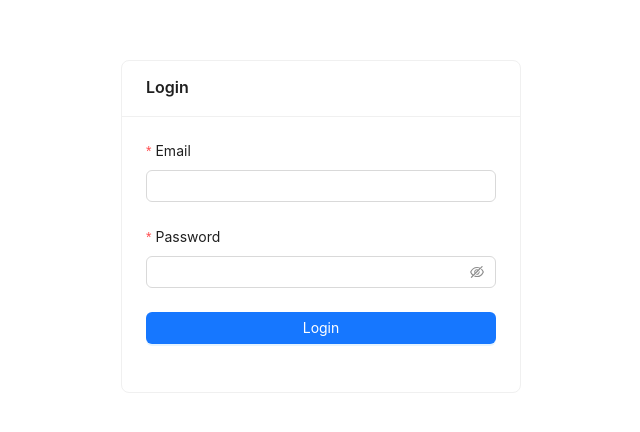
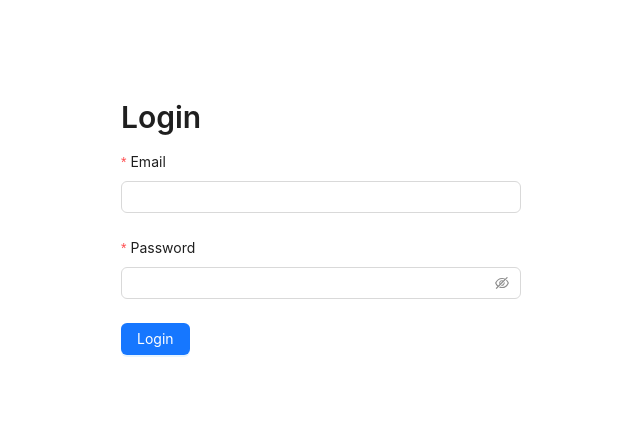
Before and after one commit to csgear/react-admin-portal, a React (Vite) app: page /login in a window 1280 px wide. Shown: the part 182-614 px from the top of the page, without its empty margins (319-959 px from the left). Built offline with nearby package versions, Linux system fonts and the light colour scheme.

Commit message:
- add navigation router - add logout code

```diff
--- a/src/pages/AdminLayout.jsx
+++ b/src/pages/AdminLayout.jsx
@@ -1,6 +1,7 @@
 import React from "react";
 import { Layout, Menu, Button } from "antd";
 import { UserOutlined } from "@ant-design/icons";
+import Cookies from "js-cookie";
 import { useNavigate, Outlet } from "react-router-dom";
 
 const { Header, Sider, Content } = Layout;
@@ -9,7 +10,7 @@ const AdminLayout = () => {
   const navigate = useNavigate();
 
   const handleLogout = () => {
-    // Add your logout logic here
+    Cookies.remove("auth_token");
     navigate("/login");
   };
 
--- a/src/pages/Login.jsx
+++ b/src/pages/Login.jsx
@@ -1,13 +1,17 @@
 // src/pages/Login.jsx
 import React, { useState } from "react";
-import { Form, Input, Button, Card, message } from "antd";
+import { Form, Input, Button, Typography, notification } from "antd";
 import axios from "axios";
 import Cookies from "js-cookie";
+import { useNavigate } from "react-router-dom";
+
+const { Title } = Typography;
 
 const Login = () => {
   const [loading, setLoading] = useState(false);
+  const navigate = useNavigate();
 
-  const handleLogin = async (values) => {
+  const handleSubmit = async (values) => {
     setLoading(true);
     try {
       const response = await axios.post(
@@ -15,16 +19,13 @@ const Login = () => {
         values
       );
       const { access_token } = response.data;
-
-      // Save the access_token in a cookie
       Cookies.set("auth_token", access_token);
-
-      message.success("Login successful!");
-      // Redirect to the desired page after login if needed
+      navigate("/admin/users");
     } catch (error) {
-      message.error(
-        error.response?.data?.message || "Login failed, please try again."
-      );
+      notification.error({
+        message: "Login Failed",
+        description: "Invalid email or password.",
+      });
     } finally {
       setLoading(false);
     }
@@ -39,36 +40,33 @@ const Login = () => {
         height: "100vh",
       }}
     >
-      <Card title="Login" style={{ width: 400 }}>
-        <Form
-          name="login_form"
-          initialValues={{ remember: true }}
-          onFinish={handleLogin}
-          layout="vertical"
-        >
+      <div style={{ width: 400 }}>
+        <Title level={2}>Login</Title>
+        <Form layout="vertical" onFinish={handleSubmit}>
           <Form.Item
+            name="email"
             label="Email"
-            name="email"
-            rules={[{ required: true, message: "Please input your email!" }]}
+            rules={[
+              { required: true, message: "Please input your email!" },
+              { type: "email", message: "Please enter a valid email!" },
+            ]}
           >
             <Input />
           </Form.Item>
-
           <Form.Item
+            name="password"
             label="Password"
-            name="password"
             rules={[{ required: true, message: "Please input your password!" }]}
           >
             <Input.Password />
           </Form.Item>
-
           <Form.Item>
-            <Button type="primary" htmlType="submit" loading={loading} block>
+            <Button type="primary" htmlType="submit" loading={loading}>
               Login
             </Button>
           </Form.Item>
         </Form>
-      </Card>
+      </div>
     </div>
   );
 };
```
